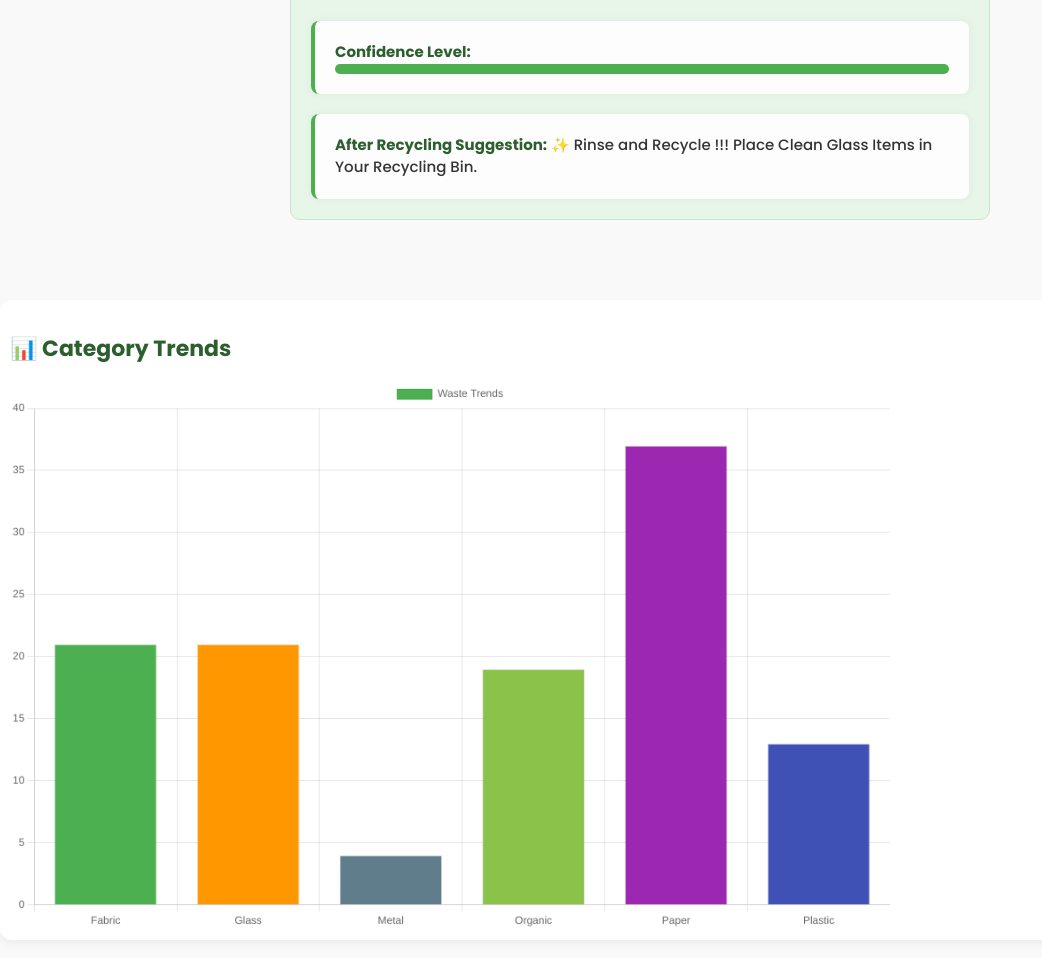
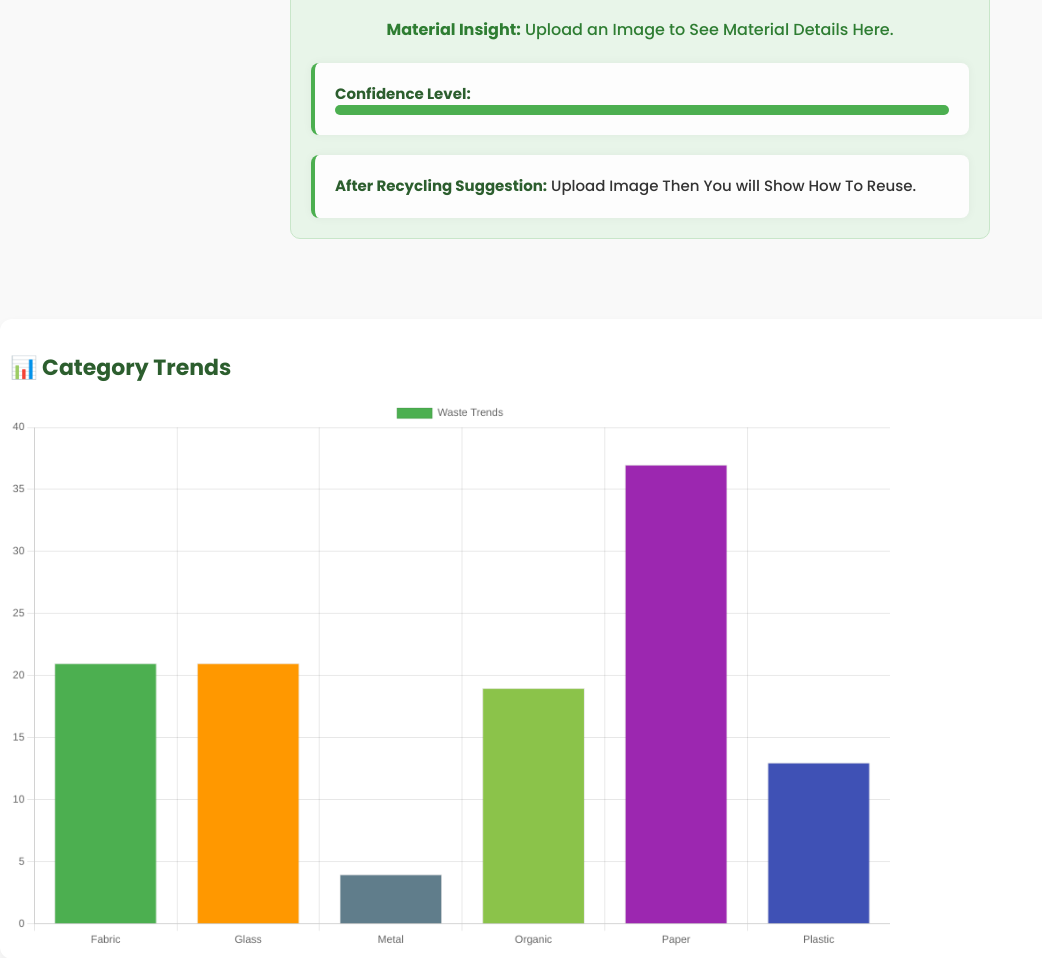
Before and after one commit to kaised9/Project-For-AI---GreenGuardians-AI-Powered-Base-Waste-Classifier, a Django app: page / in a window 1280 px wide. Shown: the part 957-1915 px from the top of the page, without its empty margins (0-1042 px from the left). Run offline with Django 5.2, Linux system fonts and the light colour scheme; data comes from the database, SQL or seed files in the repository; both versions use the stored data as it was after the commit.

Commit message:
Update Fronted Work

```diff
--- a/wasteClassifier/templates/home.html
+++ b/wasteClassifier/templates/home.html
@@ -45,6 +45,10 @@
                     <strong>Material Insight:</strong> {{ prediction.material_type }}<br>
                     <strong>Recyclable:</strong> {{ prediction.recyclable|yesno:"Yes,No" }}
                 </div>
+                {% else %}
+                <div>
+                    <strong>Material Insight:</strong> Upload an Image to See Material Details Here.
+                </div>
                 {% endif %}
 
                 <!-- Feature 2: Anomaly Detection -->
@@ -75,8 +79,10 @@
                         Great for Composting into Garden Fertilizer.
                     {% elif prediction.label == "Fabric" %}
                         Consider Donating or Repurposing your Fabric to Reduce Waste.
+                    {% elif prediction.label == "Fabric" %}
+                        Rinse and Recycle !!! Place Clean Glass Items in Your Recycling Bin.
                     {% else %}
-                         ✨ Rinse and Recycle !!! Place Clean Glass Items in Your Recycling Bin.
+                         Upload Image Then You will Show How To Reuse.
                     {% endif %}
                 </div>
             </div>
```
Also changed, not shown: db.sqlite3, media/waste_images/O_12592.jpg (added), media/waste_images/glass1.jpg (added).
